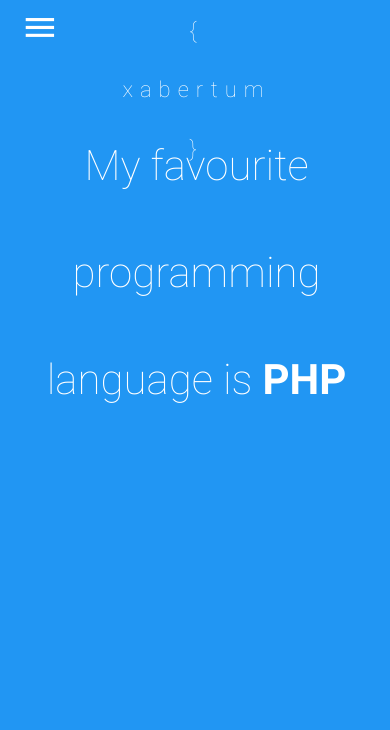
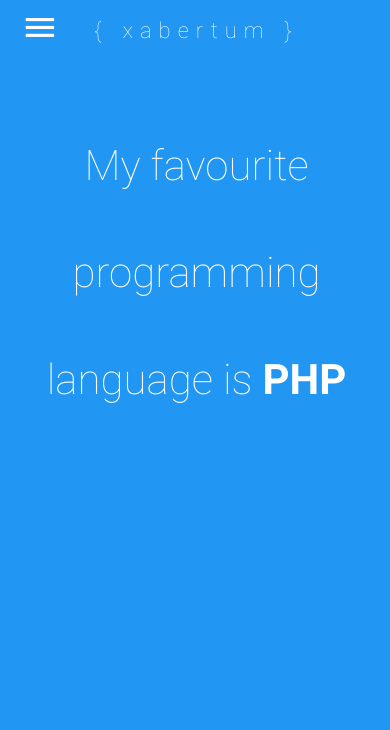
Before and after one commit to xabertum/xabertum.github.io, a PHP site: page /index.html in a window 390 px wide. Shown: the top 730 px of the page. Run offline with PHP 8.4, Linux system fonts and the light colour scheme; some libraries are stand-ins or nearby versions.

Commit message:
minor responsive changes

```diff
--- a/css/style.css
+++ b/css/style.css
@@ -233,14 +233,6 @@
         color: white;
     }
 }
-
-@media only screen and (min-width: 320px) and (max-width:400px) {
-    .xabertum {
-        margin: 2.5em;
-
-    }
-}
-
 
 @media only screen and (max-width: 400px) {
     .xabertum {
```
